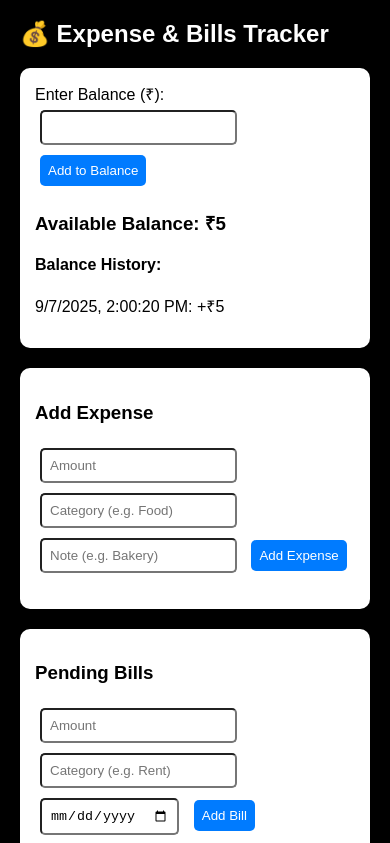
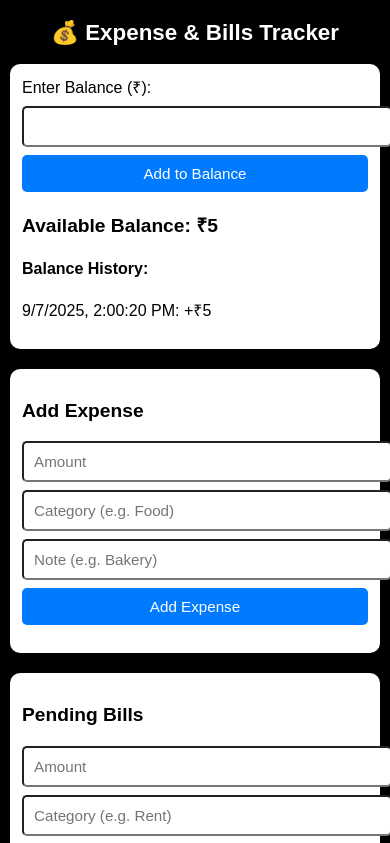
Before and after one commit to Furnodevbot/expense-tracker, a plain HTML site: page index.html in a window 390 px wide. Both pictures are taken after typing "5" into the empty fields and a click on the button "Add to Balance". Shown: the top 843 px of the page. Drawn offline with Linux system fonts and the light colour scheme.

Commit message:
Update index.html

```diff
--- a/index.html
+++ b/index.html
@@ -2,6 +2,7 @@
 <html lang="en">
 <head>
   <meta charset="UTF-8">
+  <meta name="viewport" content="width=device-width, initial-scale=1.0"> <!-- Important for mobile scaling -->
   <title>Expense & Bills Tracker</title>
   <style>
     body {
@@ -9,11 +10,12 @@
       margin: 20px;
       background: #000000;
     }
-    h2 { color: #ffffff; }
+    h2 { color: #ffffff; text-align: center; }
     input, button {
       margin: 5px;
-      padding: 8px;
+      padding: 10px;
       border-radius: 5px;
+      font-size: 1rem;
     }
     button {
       background: #007bff;
@@ -23,7 +25,7 @@
     }
     button:hover { background: #0056b3; }
     .section {
-      background: rgb(255, 255, 255);
+      background: #ffffff;
       padding: 15px;
       border-radius: 10px;
       margin-bottom: 20px;
@@ -31,6 +33,42 @@
     }
     ul { list-style-type: none; padding: 0; }
     li { margin: 5px 0; }
+
+    /* 📱 Mobile (max-width: 600px) */
+    @media (max-width: 600px) {
+      body {
+        margin: 10px;
+      }
+      .section {
+        padding: 12px;
+      }
+      input, button {
+        display: block;
+        width: 100%;
+        margin: 8px 0;
+        font-size: 0.95rem;
+      }
+      h2 {
+        font-size: 1.4rem;
+      }
+      h3 {
+        font-size: 1.2rem;
+      }
+    }
+
+    /* 💻 Desktop (min-width: 601px) */
+    @media (min-width: 601px) {
+      body {
+        max-width: 900px;
+        margin: auto;
+      }
+      input {
+        width: auto;
+      }
+      button {
+        width: auto;
+      }
+    }
   </style>
 </head>
 <body>
@@ -81,7 +119,6 @@
   let bills = JSON.parse(localStorage.getItem("bills")) || [];
   let balanceHistory = JSON.parse(localStorage.getItem("balanceHistory")) || [];
 
-  // Update UI
   function updateUI() {
     document.getElementById("balance").innerText = balance;
 
@@ -119,25 +156,22 @@
       historyList.appendChild(li);
     });
 
-    // Save data
     localStorage.setItem("balance", balance);
     localStorage.setItem("expenses", JSON.stringify(expenses));
     localStorage.setItem("bills", JSON.stringify(bills));
     localStorage.setItem("balanceHistory", JSON.stringify(balanceHistory));
   }
 
-  // Add or update balance
   function setOrUpdateBalance() {
     let val = parseInt(document.getElementById("balanceInput").value);
     if (!isNaN(val)) {
-      balance += val; // add money
+      balance += val;
       balanceHistory.push({ amount: val, date: new Date().toLocaleString() });
       updateUI();
       document.getElementById("balanceInput").value = "";
     }
   }
 
-  // Add expense
   function addExpense() {
     let amount = parseInt(document.getElementById("expenseAmount").value);
     let category = document.getElementById("expenseCategory").value;
@@ -153,7 +187,6 @@
     }
   }
 
-  // Add bill
   function addBill() {
     let amount = parseInt(document.getElementById("billAmount").value);
     let category = document.getElementById("billCategory").value;
@@ -168,7 +201,6 @@
     }
   }
 
-  // Pay bill
   function payBill(index) {
     let bill = bills[index];
     balance -= bill.amount;
@@ -177,24 +209,14 @@
     updateUI();
   }
 
-  // Reset and download data
   function resetData() {
-    // Create export object
-    let exportData = {
-      balance,
-      expenses,
-      bills,
-      balanceHistory
-    };
-
-    // Download as JSON
+    let exportData = { balance, expenses, bills, balanceHistory };
     let blob = new Blob([JSON.stringify(exportData, null, 2)], { type: "application/json" });
     let link = document.createElement("a");
     link.href = URL.createObjectURL(blob);
     link.download = `expense_data_${new Date().toISOString().slice(0,10)}.json`;
     link.click();
 
-    // Clear everything
     balance = 0;
     expenses = [];
     bills = [];
@@ -203,7 +225,6 @@
     updateUI();
   }
 
-  // Load saved balance
   balance = parseInt(localStorage.getItem("balance")) || 0;
   updateUI();
 </script>
```
